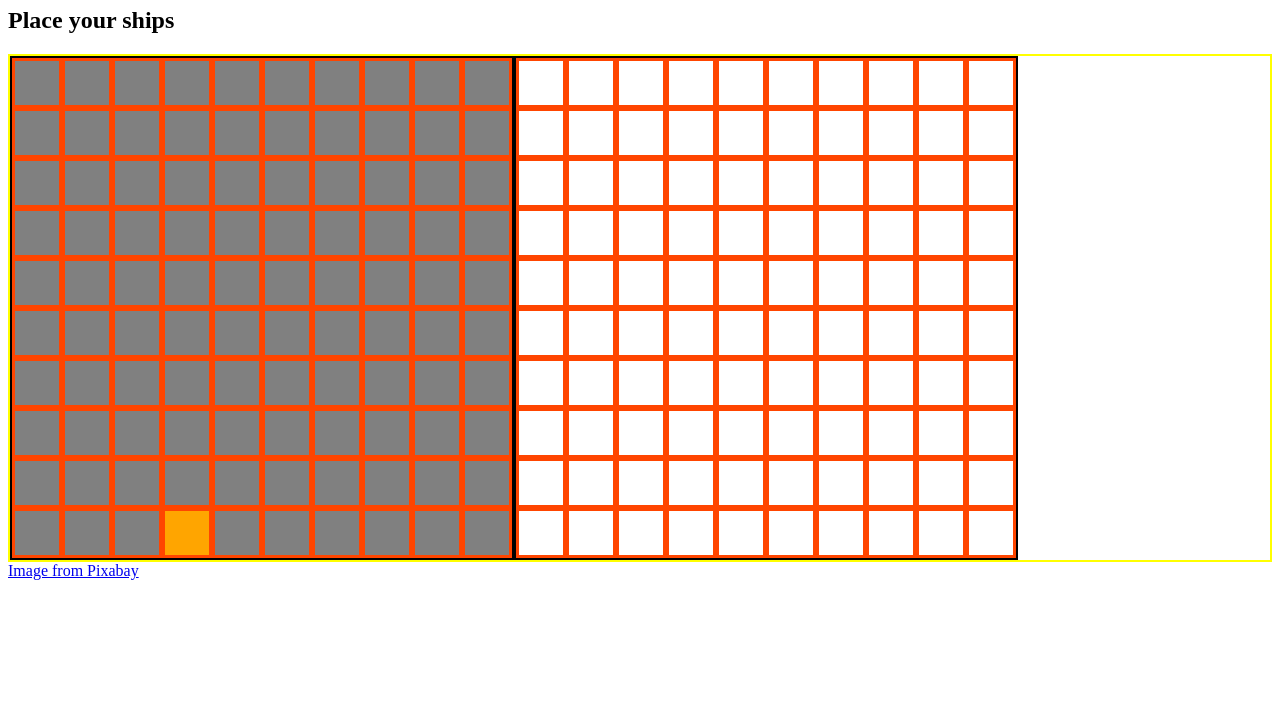
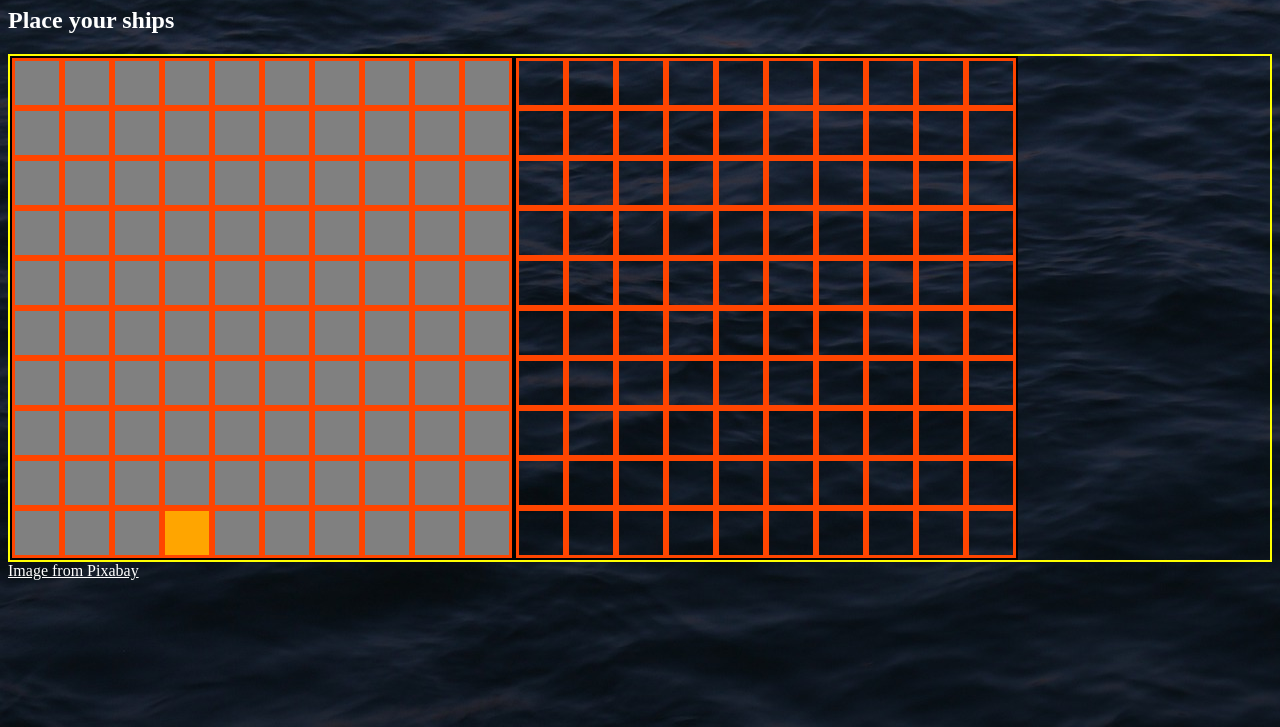
Before and after one commit to GitHubBlues/TOP_Battleship_game, a website built with webpack: page src/template_index_dev.html in a window 1280 px wide. Shown: the part 73-800 px from the top of the page. Built offline with nearby package versions, Linux system fonts and the light colour scheme.

Commit message:
Add background image

```diff
--- a/src/index.css
+++ b/src/index.css
@@ -15,7 +15,13 @@ CSS rules to specify families
     font-family: 'Yantramanav', sans-serif; */
 *{
    box-sizing: border-box;
+   color: white;
 }
+
+body {
+    background-image: url("./img/atmospheric-gd70156f4b_1920.jpg");
+    /* background-color: #cccccc; */
+   }
 
 .main-container{
     display: flex;
```
Also changed, not shown: src/img/atmospheric-gd70156f4b_1920.jpg (added).
